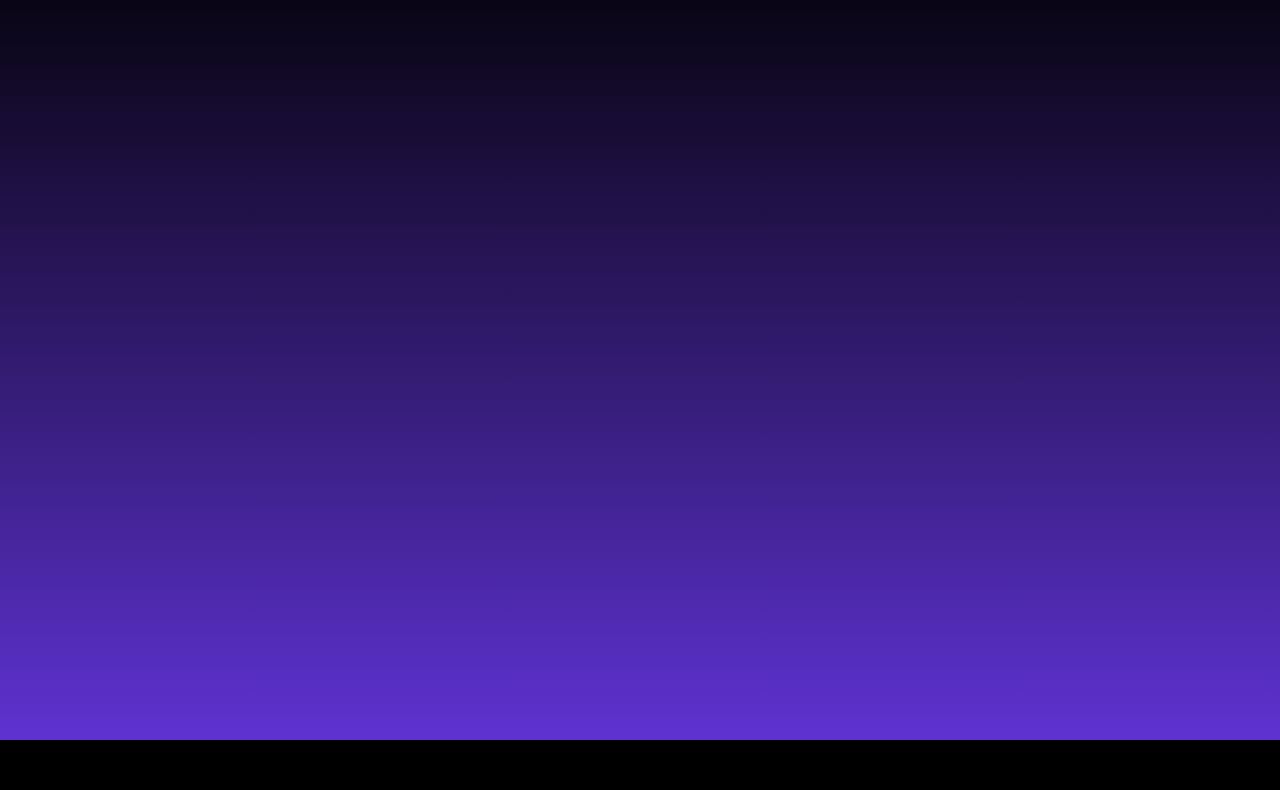
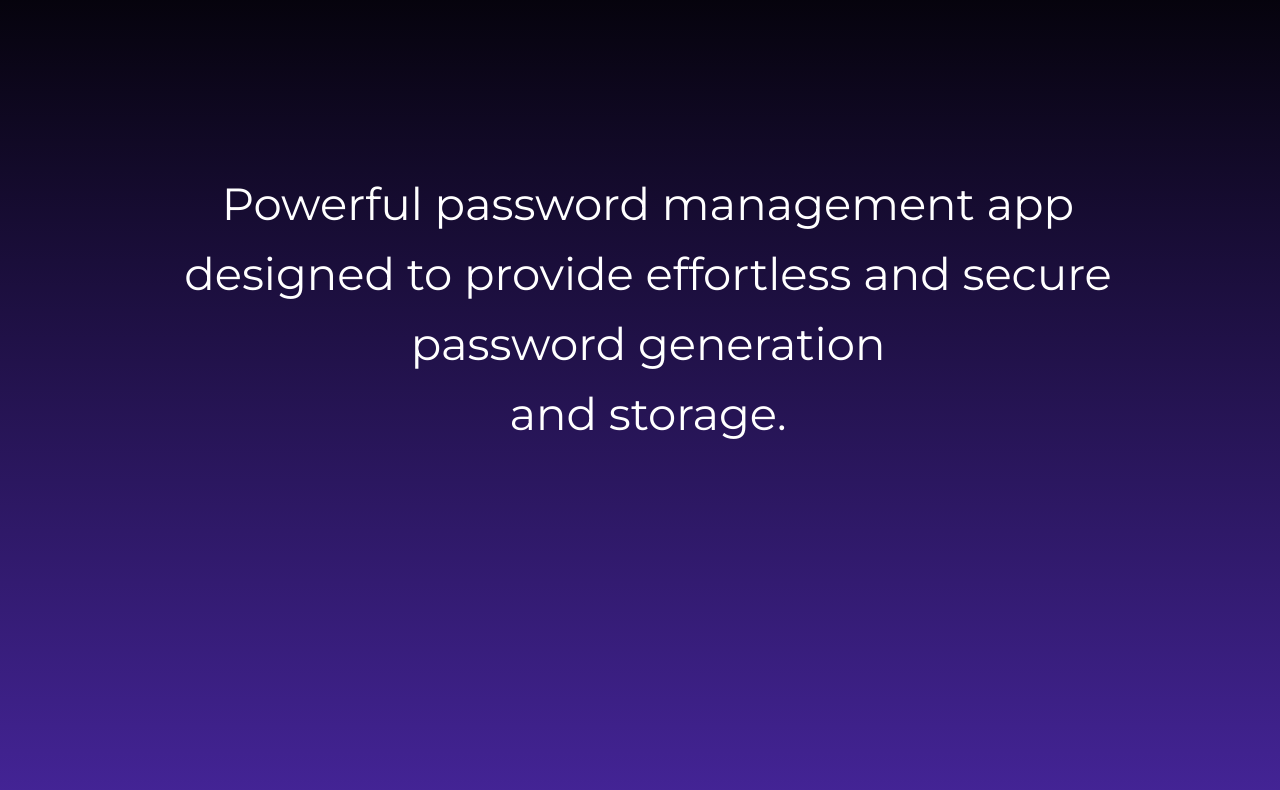
Before and after one commit to YahiaAiss/secure-key-website, a plain HTML site: page index.html in a window 1280 px wide. Shown: the part 76-866 px from the top of the page. Before the commit the page ends 816 px from the top, so only its background shows below. Drawn offline with Linux system fonts and the light colour scheme.

Commit message:
Add files via upload

```diff
--- a/index.html
+++ b/index.html
@@ -18,10 +18,18 @@
                     <li class="navlink"><a href="#">about the dev</a></li>
                     <li class="navlink"><a href="#">buy me a coffe☕</a></li>
                     <li class="navlink"><a href="#">Contact us</a></li>
-                    <button id="Download">Get secure key</button>
+                    <button id="Download">Get Secure key</button>
                 </ul>
             </nav>
+            <div class="Description-container">
+                <p id="Description">
+                    Powerful password management app <br>
+                    designed to provide effortless and secure <br>
+                    password generation<br>
+                     and storage.
+                </p>
+            </div>
+        </div>
 
-    </div>
 </body>
 </html>
--- a/styles.css
+++ b/styles.css
@@ -1,10 +1,7 @@
 @import url('https://fonts.googleapis.com/css2?family=Montserrat&display=swap');
 
-body{
-    display: flex;
-    min-height: 100vh;
-    min-height: 100vh;
-    font-family: 'montserrat';
+body {
+    min-height: 150vh;
     background-color: black;
     background-image: linear-gradient(to bottom, black, #5E32D1);
 }
@@ -14,6 +11,7 @@ body{
 }
 a{
     text-decoration: none;
+    font-family: 'montserrat';
     color: white;
     transition: all 0.3s ease;
 }
@@ -30,7 +28,6 @@ nav.navbar{
     margin-right: 50px;
     list-style: none;
 }
-
 ul.navlinks{
     display: flex;
     float: right;
@@ -67,6 +64,18 @@ li.navlink{
     font-size: 17px;
     font-weight: 300;
 }
+
+.Description-container{
+    color: white;
+    text-align: center;
+    font-size: 45px;
+    line-height: 70px;
+    width: 100%;
+    position: absolute;
+    font-family: 'montserrat';
+    font-weight:0 ;
+    top: 200px;
+}
 button:hover{
     background-color: transparent;
     border: 1px solid #5E32D1;
@@ -78,7 +87,7 @@ li{
 li.navlink a:hover{
     text-decoration: underline;
     color: #5E32D1;
-    font-size: 22px;
+    font-size: 18px;
 }
 .logo a:hover{
     color: #5E32D1;
```
